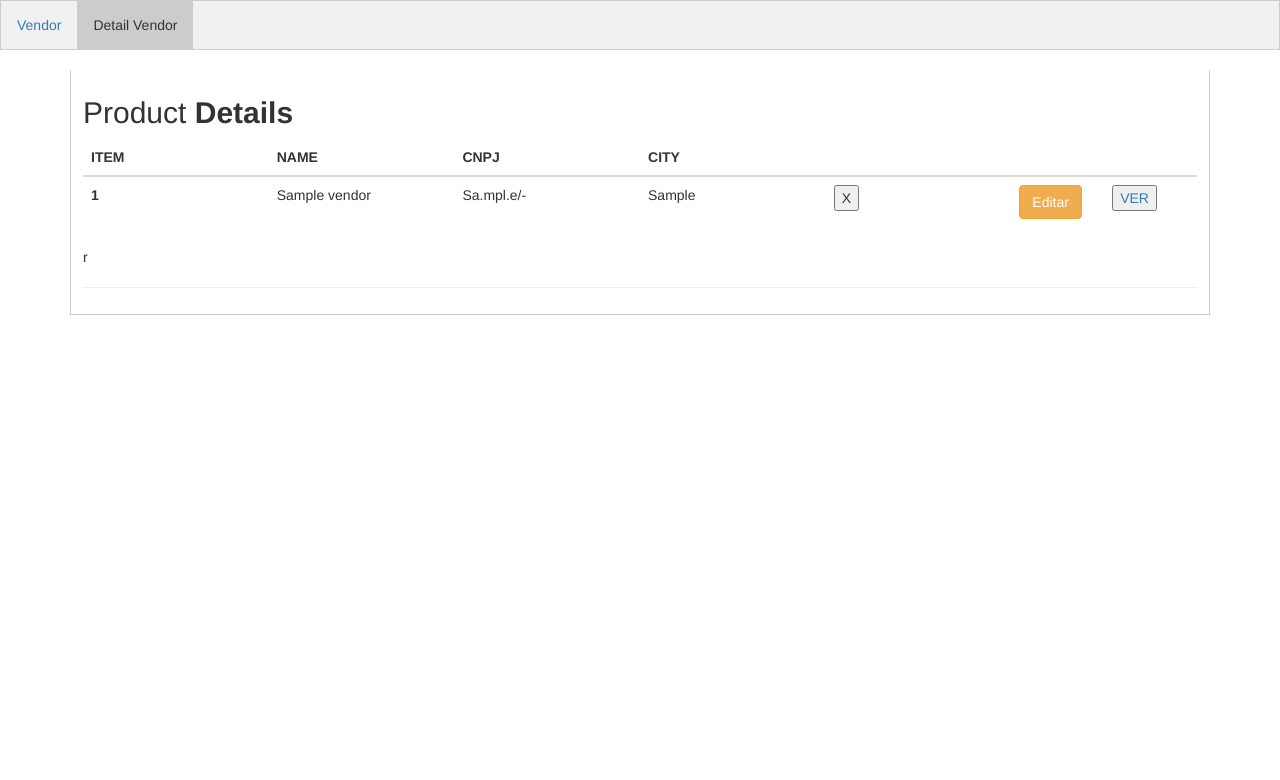
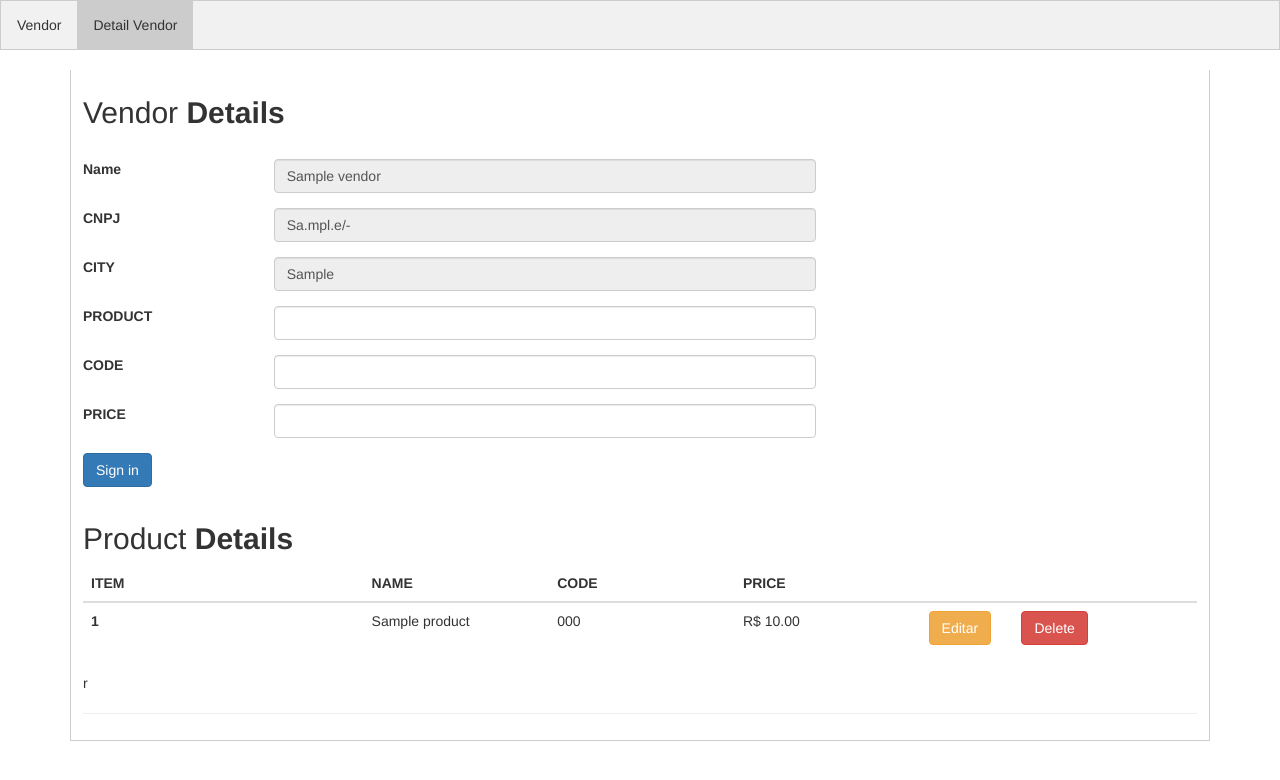
Before and after one commit to WilliamYizima/bradoo_test, a Flask app: page /get/1 in a window 1280 px wide. Shown: the top 780 px of the page. Run offline with Flask 2, Linux system fonts and the light colour scheme; tables that the repository leaves empty hold one stand-in row (values such as "Sample post"); some libraries are stand-ins or nearby versions.

Commit message:
product ok

```diff
--- a/app/app.py
+++ b/app/app.py
@@ -20,9 +20,10 @@ def create_app():
 
     Migrate(app, app.db)
 
-    from routes import vendor, page
+    from routes import vendor, page, product
     app.register_blueprint(page.page)
     app.register_blueprint(vendor.vendor, url_prefix='/vendor')
+    app.register_blueprint(product.product, url_prefix='/product')
 
     return app
 
--- a/app/db/models.py
+++ b/app/db/models.py
@@ -60,7 +60,7 @@ class Product(db.Model):
             'code': self.code,
             'name': self.name,
             'price': 'R${:20,.2f}'.format(self.price),
-            'vendor_id': self.city
+            'vendor_id': self.vendor_id
         }
 
 
--- a/app/db/serialize.py
+++ b/app/db/serialize.py
@@ -13,11 +13,11 @@ class VendorSchema(ma.ModelSchema):
         model = Vendor
 
 
-class ProductSchema(ma.Schema):
+class ProductSchema(ma.ModelSchema):
     class Meta:
         model = Product
+        include_fk = True
 
-
-class ErrorsSchema(ma.Schema):
+class ErrorsSchema(ma.ModelSchema):
     class Meta:
         model = Errors
--- a/app/routes/page.py
+++ b/app/routes/page.py
@@ -1,6 +1,8 @@
-from flask import Blueprint, request, render_template, redirect, url_for
-from db.models import Vendor
-
+from flask import Blueprint, request, render_template, redirect, url_for, jsonify, current_app
+from db.models import Vendor, Product, db
+from db.models import Product
+from db.serialize import ProductSchema
+import json
 
 page = Blueprint('page', __name__)
 
@@ -24,8 +26,13 @@ def get_id(id_):
 
         vendor = Vendor.query.filter_by(id=id_).first()
         vendor_id = vendor.serialize()
+
+        product = Product.query.filter_by(vendor_id=id_)
+        all_product = [e.serialize() for e in product]
+
         return render_template('list.html',
-                               vendor_id=vendor_id)
+                               vendor_id=vendor_id,
+                               product=all_product)
     except Exception as e:
         return (str(e))
 
@@ -37,7 +44,7 @@ def delete_combo():
         for vendor_id in vendor_list['vendor_list']:
             Vendor.query.filter_by(id=vendor_id).delete()
             db.session.commit()
-        return redirect(url_for('list'))
+        return {'delete':'succes'}, 200
 
     except Exception as e:
 
@@ -47,4 +54,28 @@ def delete_combo():
         )
         db.session.add(error)
         db.session.commit()
-        return redirect(url_for('list'))
+        return jsonify({'delete':'I have a problem'}), 500
+
+
+@page.route('/registerproduct', methods=['POST'])
+def add_product():
+
+    vendor_id = int(request.form.get('vendor_id'))
+    price = request.form.get('price')
+    if (price==''):
+        price = 0
+    form_product = {'code':request.form.get('code'),
+                    'name':request.form.get('name'),
+                    'price':float(price),
+                    'vendor_id':int(request.form.get('vendor_id'))
+                    }
+    ps = ProductSchema()
+    print(form_product)
+    product = ps.load(form_product)
+    try:
+        current_app.db.session.add(product)
+        current_app.db.session.commit()
+        return redirect(url_for('page.get_id', id_=vendor_id))
+    except Exception as e:
+        print(str(e))
+        return redirect(url_for('page.get_id', id_=vendor_id))
--- a/app/routes/product.py
+++ b/app/routes/product.py
@@ -1 +1,7 @@
 # TODO IMPLANTAR
+from flask import Blueprint, request, jsonify, current_app, render_template
+from db.models import Product
+from db.serialize import ProductSchema
+import json
+
+product = Blueprint('product',__name__)
--- a/app/static/js/index.js
+++ b/app/static/js/index.js
@@ -17,9 +17,8 @@ function openCity(evt, cityName) {
     // Show the current tab, and add an "active" class to the button that opened the tab
     document.getElementById(cityName).style.display = "block";
     evt.currentTarget.className += " active";
-    console.log('faoi')
     if (cityName == 'Vendor'){
         document.getElementById("detailOpen").style.visibility = "hidden"
-        console.log('foi')
+        window.location.assign("/");
     }
   }
--- a/app/templates/base.html
+++ b/app/templates/base.html
@@ -8,7 +8,7 @@
 
 {% block navbar %}
 <div class="tab">
-  <button class="tablinks" onclick="openCity(event, 'Vendor')" id="defaultOpen"><a href='/'>Vendor</a></button>
+  <button class="tablinks" onclick="openCity(event, 'Vendor')" id="defaultOpen">Vendor</button>
   <button class="tablinks detailOpen" onclick="openCity(event, 'Product')" id="detailOpen" >Detail Vendor</button>
 
 </div>
--- a/app/templates/list.html
+++ b/app/templates/list.html
@@ -37,7 +37,7 @@
         <td class='col-sm-1'><button data-toggle="modal" data-target="#vendorModal" class="btn btn-warning" onclick="editar({{objeto}})">Edit</button></td>
         <td class='col-sm-1'><button type="button" class="btn btn-danger" onclick="excluir({{objeto.id}})">Delete</button>     </td>
         <!-- <td class='col-sm-1'><button type="button" class="btn btn-primary" data-toggle="modal" data-target="#productModal" data-whatever="@mdo">Insert Product</button></td> -->
-        <td class='col-sm-1'><button class="btn btn-secondary" ><a href="get/{{objeto.id}}">Insert Product</a></button></td>
+        <td class='col-sm-1'><a class="btn btn-primary" href="get/{{objeto.id}}">Insert Product</a></td>
       </tr>
       {% endfor %}
     </tbody>
@@ -72,16 +72,6 @@
                 <label for="message-text" class="col-form-label">City:</label>
                 <input type="text" class="form-control" id="new-cityVendor" name="city"></textarea>
               </div>
-              <!-- <div class="form-group">
-                <label for="message-text" class="col-form-label">City:</label>
-                <input type="text" class="form-control" id="new-cityVendor" name="city"></textarea>
-              </div> -->
-              #TODO insert tags multiple for PRODUCT
-              <div class="form-group mx-sm-3 mb-2">
-                <label for="product" class="col-form-label">Product</label>
-                <input type="text" class="form-control" id="product" placeholder="New Product">
-              </div>
-              <button type="submit" class="btn btn-primary mb-2">Confirm identity</button>
           </div>
           <div class="modal-footer">
             <button type="button" class="btn btn-danger" data-dismiss="modal">Cancel</button>
@@ -133,33 +123,85 @@
   <div class="table-title">
     <div class="row">
       <div class="col-sm-8">
-        <h2>Product <b>Details</b></h2>
+        <h2>Vendor <b>Details</b></h2>
       </div>
-
     </div>
   </div>
+  <br>
+  <form action='/registerproduct' method='POST'>
+    <input type="hidden" readonly class="form-control" id="inputEmail" name="vendor_id"value="{{vendor_id.id}}">
+    <div class="form-group row">
+        <label for="inputEmail" class="col-sm-2 col-form-label">Name</label>
+        <div class="col-sm-6">
+            <input type="text" name="vendor_name" readonly class="form-control" id="inputEmail" value="{{vendor_id.name}}">
+        </div>
+    </div>
+    <div class="form-group row">
+        <label for="inputPassword" class="col-sm-2 col-form-label">CNPJ</label>
+        <div class="col-sm-6">
+          <input type="text" name="vendor_cnpj" readonly class="form-control" id="inputEmail" value="{{vendor_id.cnpj}}">
+      </div>
+    </div>
+    <div class="form-group row">
+      <label for="inputPassword" class="col-sm-2 col-form-label">CITY</label>
+      <div class="col-sm-6">
+        <input type="text" name="vendor_city" readonly class="form-control" id="inputEmail" value="{{vendor_id.city}}">
+    </div>
+    </div>
+    <div class="form-group row">
+      <label for="inputPassword" class="col-sm-2 col-form-label">PRODUCT</label>
+      <div class="col-sm-6">
+        <input required type="text" name="name" class="form-control" id="inputEmail">
+    </div>
+    </div>
+    <div class="form-group row">
+      <label for="inputPassword" class="col-sm-2 col-form-label">CODE</label>
+      <div class="col-sm-6">
+        <input required type="text" name="code" class="form-control" id="inputEmail" >
+    </div>
+    </div>
+    <div class="form-group row">
+      <label for="inputPassword" class="col-sm-2 col-form-label">PRICE</label>
+      <div class="col-sm-6">
+        <input type="number" min="0" step="any" name="price" class="form-control" id="inputEmail" >
+    </div>
+    </div>
+    <div class="form-group row">
+        <div class="col-sm-10 offset-sm-2">
+            <button type="submit" class="btn btn-primary">Sign in</button>
+        </div>
+    </div>
+</form>
+<div class="table-title">
+  <div class="row">
+    <div class="col-sm-8">
+      <h2>Product <b>Details</b></h2>
+    </div>
+  </div>
+</div>
   <table class="table table-hover">
     <thead>
       <tr>
         <th scope="col">ITEM</th>
         <th scope="col">NAME</th>
-        <th scope="col">CNPJ</th>
-        <th scope="col">CITY</th>
+        <th scope="col">CODE</th>
+        <th scope="col">PRICE</th>
         <th scope="col"></th>
         <th scope="col"></th>
         <th scope="col"></th>
       </tr>
     </thead>
     <tbody>
+      {% for objeto in product%}
       <tr data-id="{{vendor_id.id}}">
-        <th scope="row">{{vendor_id.id}}</th>
-        <td class='col-sm-2'>{{vendor_id.name}}</td>
-        <td class='col-sm-2'>{{vendor_id.cnpj}}</td>
-        <td class='col-sm-2'>{{vendor_id.city}}</td>
-        <td class='col-sm-2'><button  onclick="excluir({{vendor_id.id}})">X</button></td>
+        <th scope="row">{{objeto.id}}</th>
+        <td class='col-sm-2'>{{objeto.name}}</td>
+        <td class='col-sm-2'>{{objeto.code}}</td>
+        <td class='col-sm-2'>{{objeto.price}}</td>
         <td class='col-sm-1'><button class="btn btn-warning" onclick="editar({{vendor_id}})">Editar</button></td>
-        <td class='col-sm-1'><button><a href="#">VER</a></button></td>
+        <td class='col-sm-1'><button type="button" class="btn btn-danger" onclick="excluir()">Delete</button>     </td>
       </tr>
+      {% endfor %}
     </tbody>
   </table>r
   <br>
```
Also changed, not shown: app/manage.py (added, +15 -0 lines), app/migrations/versions/12081636ae05_.py (deleted, +0 -33 lines), app/migrations/versions/aca537460fb3_.py (deleted, +0 -28 lines), app/migrations/versions/b46792b86009_.py (deleted, +0 -28 lines), app/migrations/versions/d1a9c75a5078_.py (deleted, +0 -34 lines), app/migrations/versions/ee16c9e05dd4_.py (deleted, +0 -53 lines).
